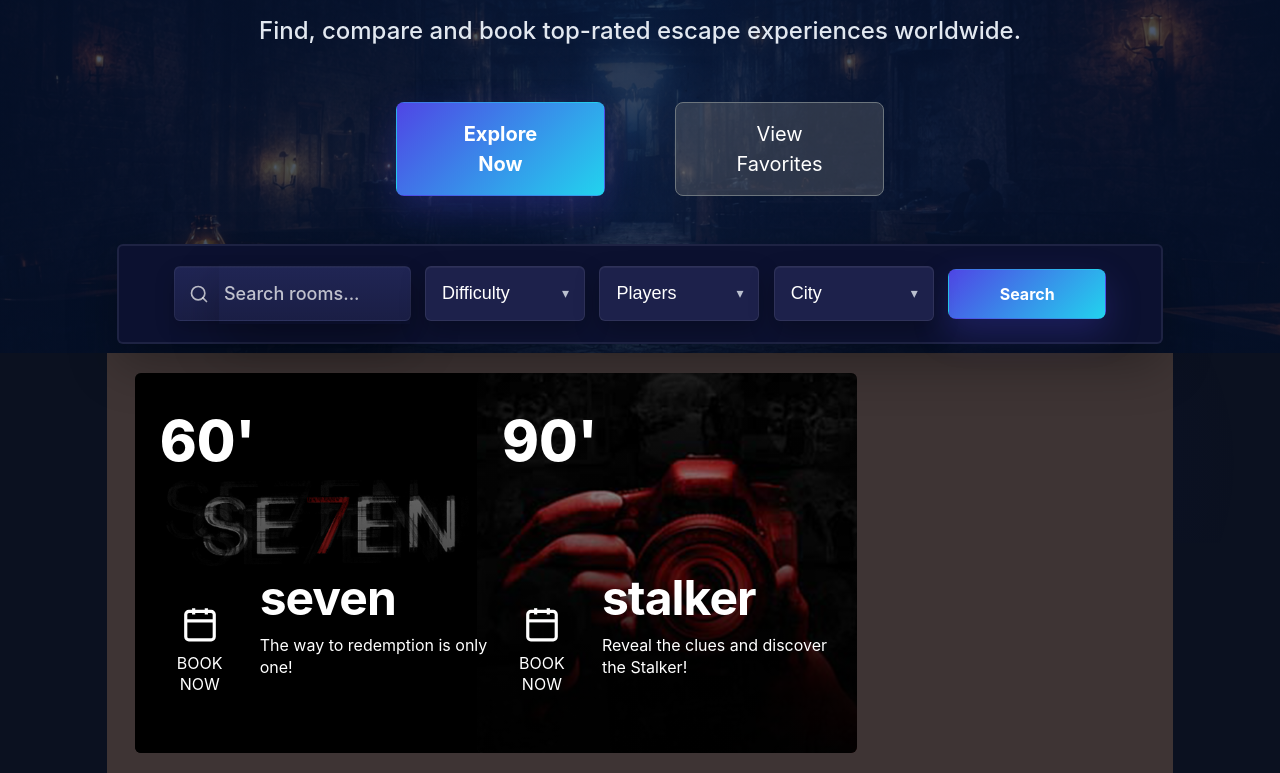
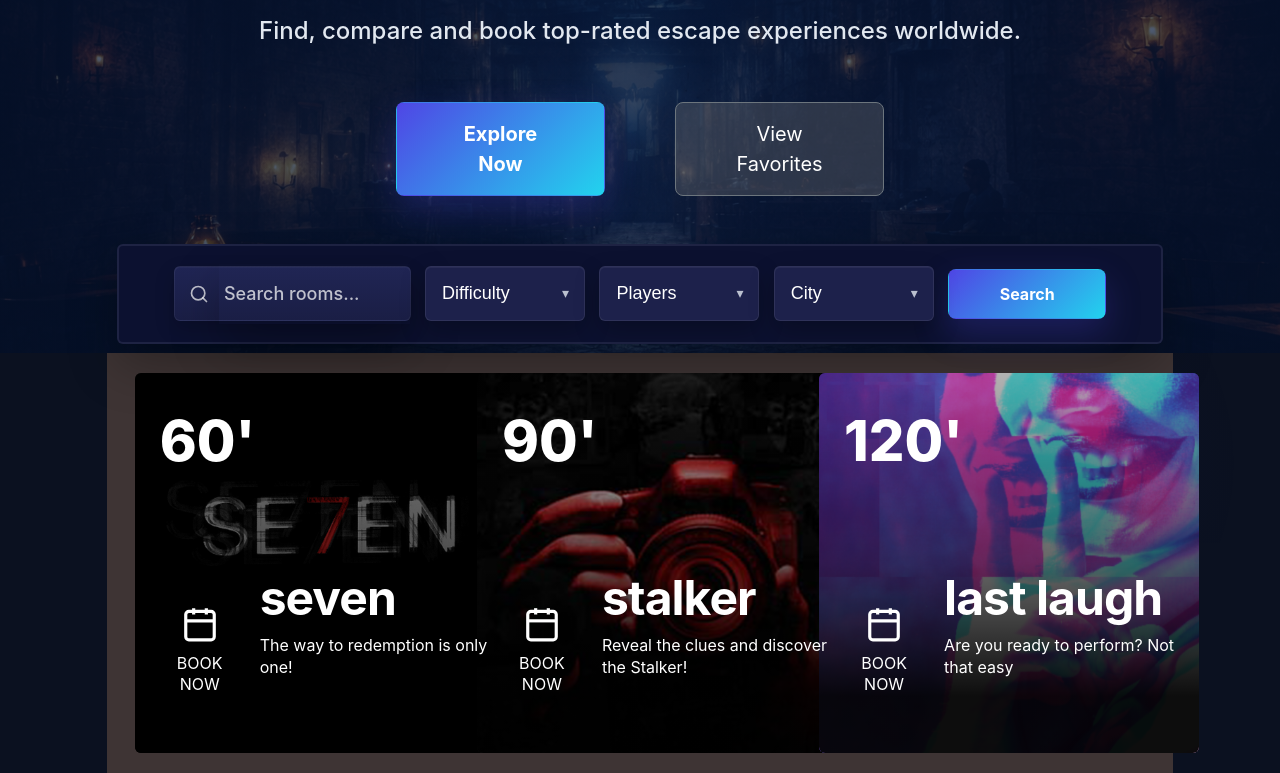
Before and after one commit to kiumars609/escape-finder, a React (Vite) app: page / in a window 1280 px wide. Shown: the part 257-1030 px from the top of the page. Built offline with nearby package versions, Linux system fonts and the light colour scheme.

Commit message:
Use EscapeRooms Data

```diff
--- a/src/Components/Card/Card.jsx
+++ b/src/Components/Card/Card.jsx
@@ -1,10 +1,13 @@
 import React from "react";
 import "./style.css";
 
-export default function Card({item}) {
+export default function Card({ item }) {
   return (
     <>
-      <div className="escape-card mx-auto" style={{ backgroundImage: `url(${item.main_image})` }}>
+      <div
+        className="escape-card mx-auto"
+        style={{ backgroundImage: `url(${item.main_image})` }}
+      >
         <div className="card-overlay"></div>
 
         <div className="card-angle">{item.time}'</div>
@@ -27,14 +30,12 @@ export default function Card({item}) {
 
             <div className="main-info">
               <h2 className="room-title">{item.title}</h2>
-              <p className="room-subtitle">
-                {item.subtitle}
-              </p>
+              <p className="room-subtitle">{item.subtitle}</p>
             </div>
           </div>
 
           <div className="extra-info">
-            <p>SUITABLE FOR 2-6 PEOPLE</p>
+            <p>SUITABLE FOR {item.players} PEOPLE</p>
             <p>Difficulty level: 🔒 🔒 🔒 🔒 🔓</p>
           </div>
         </div>
--- a/src/Components/Card/style.css
+++ b/src/Components/Card/style.css
@@ -1,23 +1,7 @@
-.my-card {
+/* .my-card {
   background-color: gray;
   height: 450px;
-}
-
-.my-card .image{
-    height: 50%;
-}
-
-.my-card .title{
-    height: 16.6%;
-}
-
-.my-card .rate{
-    height: 16.6%;
-}
-
-.my-card .booking{
-    height: 16.6%;
-}
+} */
 
 
 
--- a/src/Data/RoomsData.js
+++ b/src/Data/RoomsData.js
@@ -1,5 +1,6 @@
 import sevenImg from "../assets/images/escaperooms/seven/main.png";
 import stalkerImg from "../assets/images/escaperooms/stalker/main.png";
+import lastlaugh from "../assets/images/escaperooms/lastlaugh/main.png";
 
 const roomsData = [
   {
@@ -9,7 +10,7 @@ const roomsData = [
     subtitle: "The way to redemption is only one!",
     players: "2-6",
     difficulty: 4,
-    time: 60
+    time: 60,
   },
   {
     id: 2,
@@ -18,8 +19,17 @@ const roomsData = [
     subtitle: "Reveal the clues and discover the Stalker!",
     players: "2-6",
     difficulty: 4,
-    time: 90
-  }
+    time: 90,
+  },
+  {
+    id: 3,
+    title: "last laugh",
+    main_image: lastlaugh,
+    subtitle: "Are you ready to perform? Not that easy",
+    players: "3-10",
+    difficulty: 3,
+    time: 120,
+  },
 ];
 
 export default roomsData;
```
